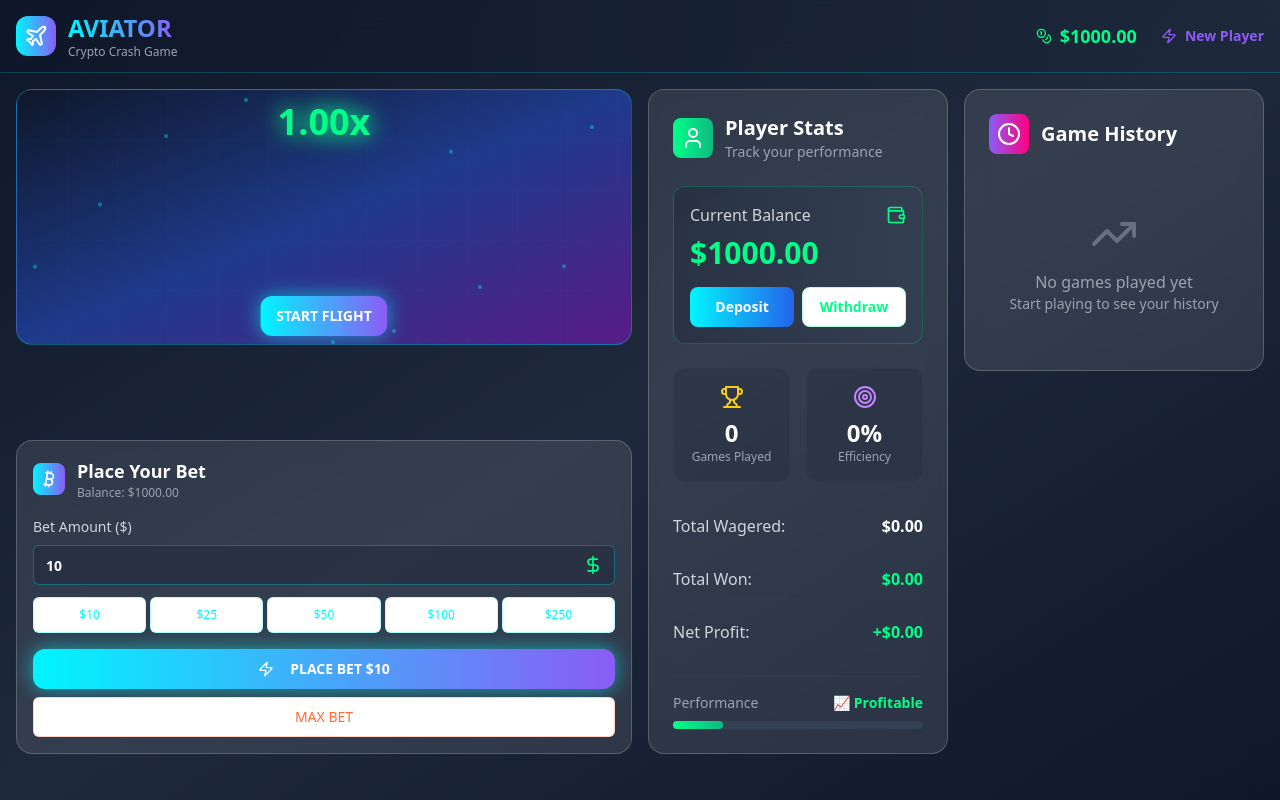
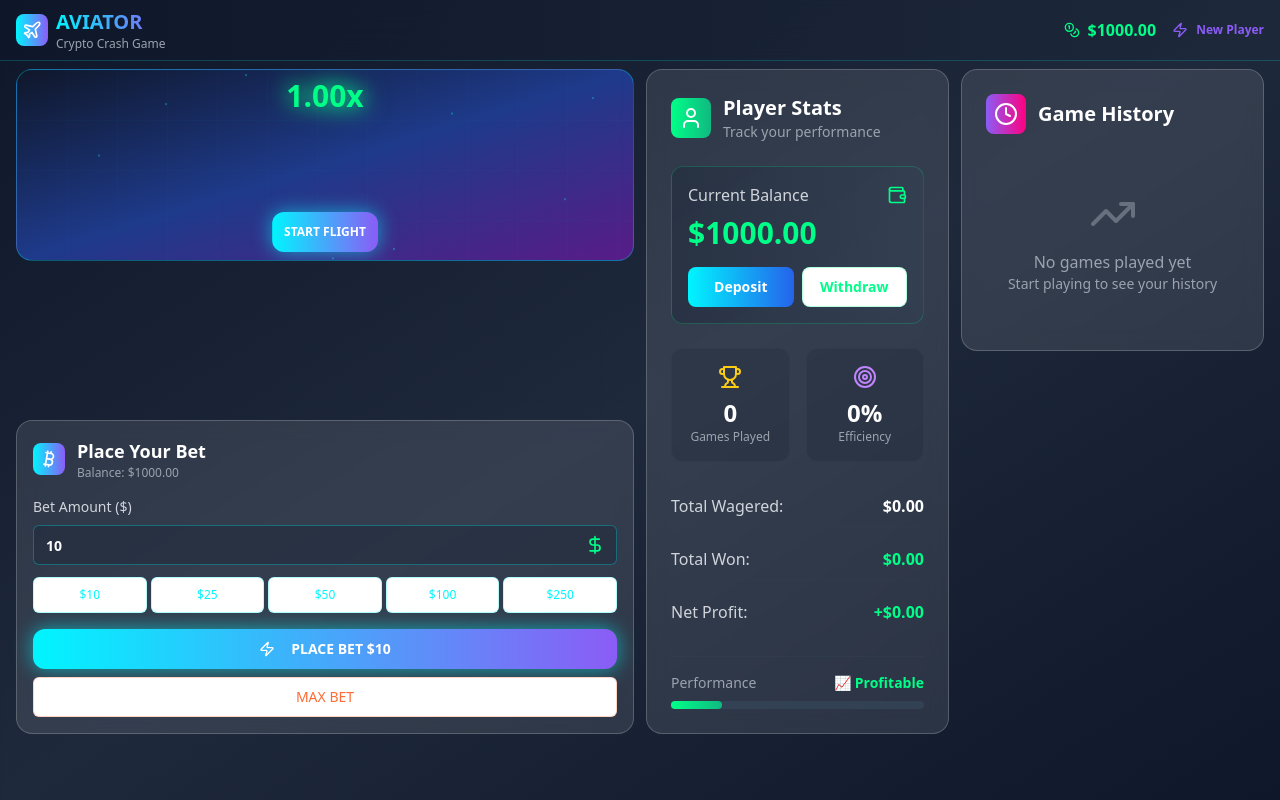
Before and after one commit to TonyToniy/neon-aviator-crypto-dash, a React (Vite) app: page / in a window 1280 px wide. Built offline with nearby package versions, Linux system fonts and the light colour scheme.

Commit message:
Fix: Plane animation and layout
- Modified the plane's animation to move along the curved path across the screen.
- Adjusted the layout to ensure all elements fit without requiring scrolling.
- Changes were made to `src/components/AviatorGame.tsx` and `src/pages/Index.tsx`.

```diff
--- a/src/components/AviatorGame.tsx
+++ b/src/components/AviatorGame.tsx
@@ -94,18 +94,18 @@ const AviatorGame: React.FC<AviatorGameProps> = ({
   return (
     <div
       ref={gameRef}
-      className="relative h-64 w-full bg-gradient-to-br from-slate-900 via-blue-900 to-purple-900 rounded-2xl overflow-hidden border border-neon-blue/30"
+      className="relative h-48 w-full bg-gradient-to-br from-slate-900 via-blue-900 to-purple-900 rounded-2xl overflow-hidden border border-neon-blue/30"
     >
       {/* Animated background grid */}
       <div className="absolute inset-0 bg-cyber-grid bg-grid opacity-20"></div>
 
-      {/* Flight path line */}
+      {/* Flight path curve */}
       {gameState === 'flying' && (
         <svg className="absolute inset-0 w-full h-full pointer-events-none" viewBox="0 0 100 100" preserveAspectRatio="none">
           <path
-            d="M0,80 Q25,60 50,40 T100,10"
+            d="M0,90 Q30,70 60,40 Q80,20 100,10"
             stroke="rgba(0, 245, 255, 0.6)"
-            strokeWidth="0.5"
+            strokeWidth="0.8"
             fill="none"
             className="animate-pulse"
           />
@@ -113,23 +113,22 @@ const AviatorGame: React.FC<AviatorGameProps> = ({
       )}
 
       {/* Multiplier display */}
-      <div className="absolute top-3 left-1/2 transform -translate-x-1/2 z-10">
-        <div className={`text-4xl font-bold ${getMultiplierColor()} animate-number-glow`}>
+      <div className="absolute top-2 left-1/2 transform -translate-x-1/2 z-10">
+        <div className={`text-3xl font-bold ${getMultiplierColor()} animate-number-glow`}>
           {multiplier.toFixed(2)}x
         </div>
       </div>
 
-      {/* Flying plane with curved path */}
+      {/* Flying plane following curve */}
       {gameState === 'flying' && (
         <div
-          className="absolute text-neon-blue"
+          className="absolute text-neon-blue plane-flying"
           style={{
-            animation: `curved-flight ${Math.max(3, crashPoint * 1.2)}s linear infinite`,
-            '--duration': `${Math.max(3, crashPoint * 1.2)}s`
-          } as React.CSSProperties}
+            animation: `plane-curve-flight ${Math.max(3, crashPoint * 1.2)}s linear infinite`,
+          }}
         >
-          <Plane size={28} className="rotate-12 drop-shadow-lg" />
-          <div className="absolute -top-1 -right-1 w-2 h-2 bg-neon-green rounded-full animate-ping"></div>
+          <Plane size={24} className="rotate-12 drop-shadow-lg" />
+          <div className="absolute -top-1 -right-1 w-1.5 h-1.5 bg-neon-green rounded-full animate-ping"></div>
         </div>
       )}
 
@@ -137,9 +136,9 @@ const AviatorGame: React.FC<AviatorGameProps> = ({
       {gameState === 'crashed' && (
         <div className="absolute inset-0 flex items-center justify-center">
           <div className="text-center animate-pulse">
-            <TrendingDown size={50} className="text-red-500 mx-auto mb-2" />
-            <div className="text-2xl font-bold text-red-500">CRASHED!</div>
-            <div className="text-base text-red-400 mt-1">
+            <TrendingDown size={40} className="text-red-500 mx-auto mb-2" />
+            <div className="text-xl font-bold text-red-500">CRASHED!</div>
+            <div className="text-sm text-red-400 mt-1">
               at {multiplier.toFixed(2)}x
             </div>
           </div>
@@ -151,7 +150,7 @@ const AviatorGame: React.FC<AviatorGameProps> = ({
         {gameState === 'waiting' && (
           <Button
             onClick={startGame}
-            className="bg-gradient-to-r from-neon-blue to-neon-purple hover:from-neon-purple hover:to-neon-pink text-white font-bold py-2 px-4 rounded-xl neon-glow transition-all duration-300 hover:scale-105 text-sm"
+            className="bg-gradient-to-r from-neon-blue to-neon-purple hover:from-neon-purple hover:to-neon-pink text-white font-bold py-1.5 px-3 rounded-xl neon-glow transition-all duration-300 hover:scale-105 text-xs"
           >
             START FLIGHT
           </Button>
@@ -160,7 +159,7 @@ const AviatorGame: React.FC<AviatorGameProps> = ({
         {gameState === 'flying' && isPlaying && (
           <Button
             onClick={stopGame}
-            className="bg-gradient-to-r from-neon-green to-emerald-500 hover:from-emerald-500 hover:to-neon-green text-white font-bold py-2 px-4 rounded-xl neon-glow transition-all duration-300 hover:scale-105 text-sm"
+            className="bg-gradient-to-r from-neon-green to-emerald-500 hover:from-emerald-500 hover:to-neon-green text-white font-bold py-1.5 px-3 rounded-xl neon-glow transition-all duration-300 hover:scale-105 text-xs"
           >
             CASH OUT {multiplier.toFixed(2)}x
           </Button>
@@ -169,10 +168,10 @@ const AviatorGame: React.FC<AviatorGameProps> = ({
 
       {/* Floating particles effect */}
       <div className="absolute inset-0 pointer-events-none">
-        {[...Array(10)].map((_, i) => (
+        {[...Array(8)].map((_, i) => (
           <div
             key={i}
-            className="absolute w-1 h-1 bg-neon-blue rounded-full opacity-40 animate-float"
+            className="absolute w-0.5 h-0.5 bg-neon-blue rounded-full opacity-40 animate-float"
             style={{
               left: `${Math.random() * 100}%`,
               top: `${Math.random() * 100}%`,
--- a/src/pages/Index.tsx
+++ b/src/pages/Index.tsx
@@ -114,35 +114,35 @@ const Index = () => {
   const potentialWin = currentBet * currentMultiplier;
 
   return (
-    <div className="min-h-screen bg-gradient-to-br from-slate-900 via-slate-800 to-slate-900 flex flex-col">
+    <div className="min-h-screen max-h-screen bg-gradient-to-br from-slate-900 via-slate-800 to-slate-900 flex flex-col overflow-hidden">
       {/* Animated background */}
       <div className="fixed inset-0 bg-cyber-grid bg-grid opacity-5"></div>
 
-      {/* Header - Compact */}
-      <header className="relative z-10 bg-gradient-to-r from-slate-900/80 to-slate-800/80 backdrop-blur-lg border-b border-neon-blue/20">
-        <div className="container mx-auto px-4 py-3">
+      {/* Header - Minimal height */}
+      <header className="relative z-10 bg-gradient-to-r from-slate-900/80 to-slate-800/80 backdrop-blur-lg border-b border-neon-blue/20 flex-shrink-0">
+        <div className="container mx-auto px-4 py-2">
           <div className="flex items-center justify-between">
-            <div className="flex items-center gap-3">
-              <div className="p-2 bg-gradient-to-r from-neon-blue to-neon-purple rounded-xl">
-                <Plane className="w-6 h-6 text-white" />
+            <div className="flex items-center gap-2">
+              <div className="p-1.5 bg-gradient-to-r from-neon-blue to-neon-purple rounded-lg">
+                <Plane className="w-5 h-5 text-white" />
               </div>
               <div>
-                <h1 className="text-2xl font-bold bg-gradient-to-r from-neon-blue to-neon-purple bg-clip-text text-transparent">
+                <h1 className="text-xl font-bold bg-gradient-to-r from-neon-blue to-neon-purple bg-clip-text text-transparent">
                   AVIATOR
                 </h1>
                 <p className="text-gray-400 text-xs">Crypto Crash Game</p>
               </div>
             </div>
 
-            <div className="flex items-center gap-6">
+            <div className="flex items-center gap-4">
               <div className="flex items-center gap-2 text-neon-green">
                 <Coins className="w-4 h-4" />
-                <span className="font-bold text-lg">${balance.toFixed(2)}</span>
+                <span className="font-bold text-base">${balance.toFixed(2)}</span>
               </div>
 
               <div className="flex items-center gap-2 text-neon-purple">
                 <Zap className="w-4 h-4" />
-                <span className="font-semibold text-sm">
+                <span className="font-semibold text-xs">
                   {gameHistory.length > 0
                     ? `${((gameHistory.filter(g => !g.crashed).length / gameHistory.length) * 100).toFixed(0)}% Win Rate`
                     : 'New Player'
@@ -154,11 +154,11 @@ const Index = () => {
         </div>
       </header>
 
-      {/* Main Content - Optimized for viewport */}
-      <main className="relative z-10 container mx-auto px-4 py-4 flex-1 overflow-hidden">
-        <div className="grid lg:grid-cols-4 gap-4 h-full">
-          {/* Game Area - Takes up 2 columns with fixed height */}
-          <div className="lg:col-span-2 flex flex-col gap-4 h-full">
+      {/* Main Content - Fixed height with proper overflow */}
+      <main className="relative z-10 container mx-auto px-4 py-2 flex-1 min-h-0">
+        <div className="grid lg:grid-cols-4 gap-3 h-full">
+          {/* Game Area - Optimized height */}
+          <div className="lg:col-span-2 flex flex-col gap-3 h-full min-h-0">
             <div className="flex-1 min-h-0">
               <AviatorGame
                 onMultiplierChange={setCurrentMultiplier}
@@ -180,8 +180,8 @@ const Index = () => {
             </div>
           </div>
 
-          {/* Side Panels - Compact */}
-          <div className="flex flex-col gap-4 h-full min-h-0">
+          {/* Side Panels - Compact with scroll */}
+          <div className="flex flex-col gap-3 h-full min-h-0">
             <div className="flex-shrink-0">
               <PlayerStats
                 balance={balance}
@@ -194,8 +194,8 @@ const Index = () => {
             </div>
           </div>
 
-          <div className="flex flex-col gap-4 h-full min-h-0">
-            <div className="flex-1 min-h-0">
+          <div className="flex flex-col gap-3 h-full min-h-0">
+            <div className="flex-1 min-h-0 overflow-hidden">
               <GameHistory history={gameHistory} />
             </div>
           </div>
--- a/tailwind.config.ts
+++ b/tailwind.config.ts
@@ -1,4 +1,3 @@
-
 import type { Config } from "tailwindcss";
 
 export default {
@@ -93,6 +92,33 @@ export default {
 						height: '0'
 					}
 				},
+				'plane-curve-flight': {
+					'0%': {
+						left: '-5%',
+						bottom: '10%',
+						transform: 'rotate(15deg) scale(1)'
+					},
+					'25%': {
+						left: '25%',
+						bottom: '30%',
+						transform: 'rotate(10deg) scale(1.1)'
+					},
+					'50%': {
+						left: '50%',
+						bottom: '60%',
+						transform: 'rotate(5deg) scale(1.2)'
+					},
+					'75%': {
+						left: '75%',
+						bottom: '80%',
+						transform: 'rotate(0deg) scale(1.1)'
+					},
+					'100%': {
+						left: '105%',
+						bottom: '90%',
+						transform: 'rotate(-10deg) scale(1)'
+					}
+				},
 				'plane-fly': {
 					'0%': {
 						transform: 'translateX(-100px) translateY(50px) rotate(0deg)'
@@ -166,6 +192,7 @@ export default {
 			animation: {
 				'accordion-down': 'accordion-down 0.2s ease-out',
 				'accordion-up': 'accordion-up 0.2s ease-out',
+				'plane-curve-flight': 'plane-curve-flight var(--duration) ease-out',
 				'plane-fly': 'plane-fly var(--duration) linear',
 				'curved-flight': 'curved-flight var(--duration) ease-out',
 				'glow-pulse': 'glow-pulse 2s ease-in-out infinite',
```
